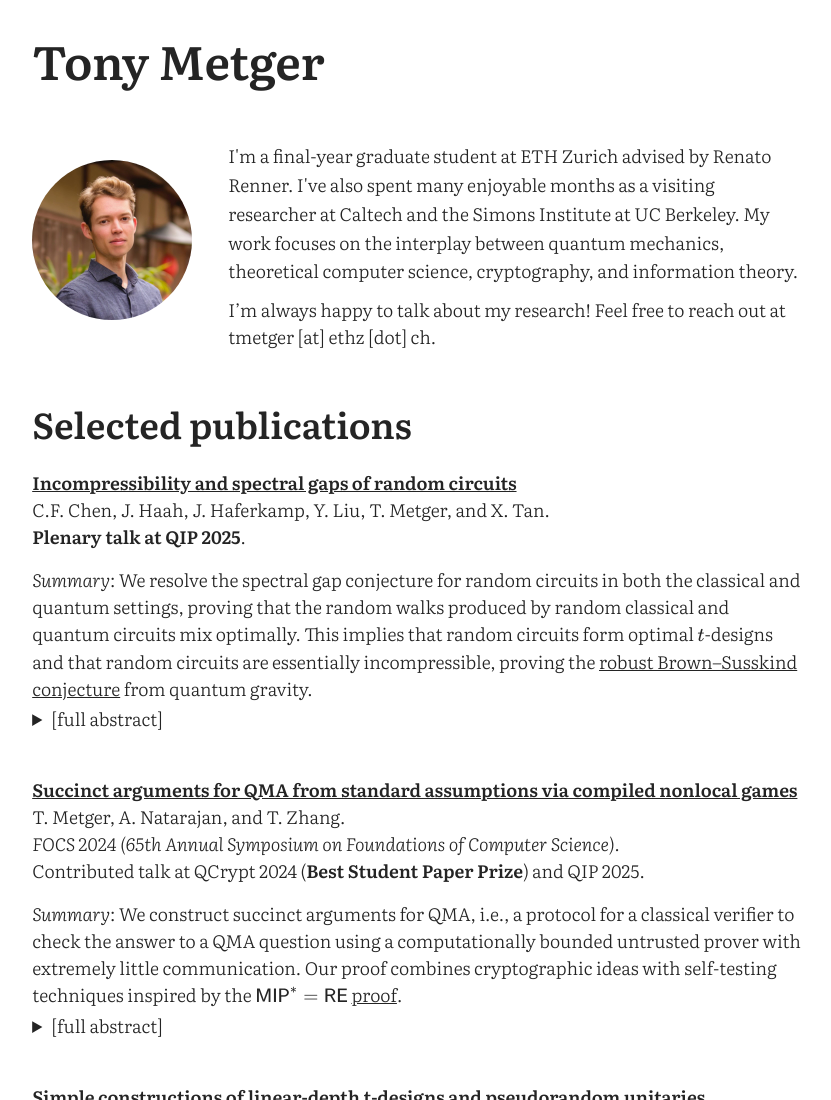
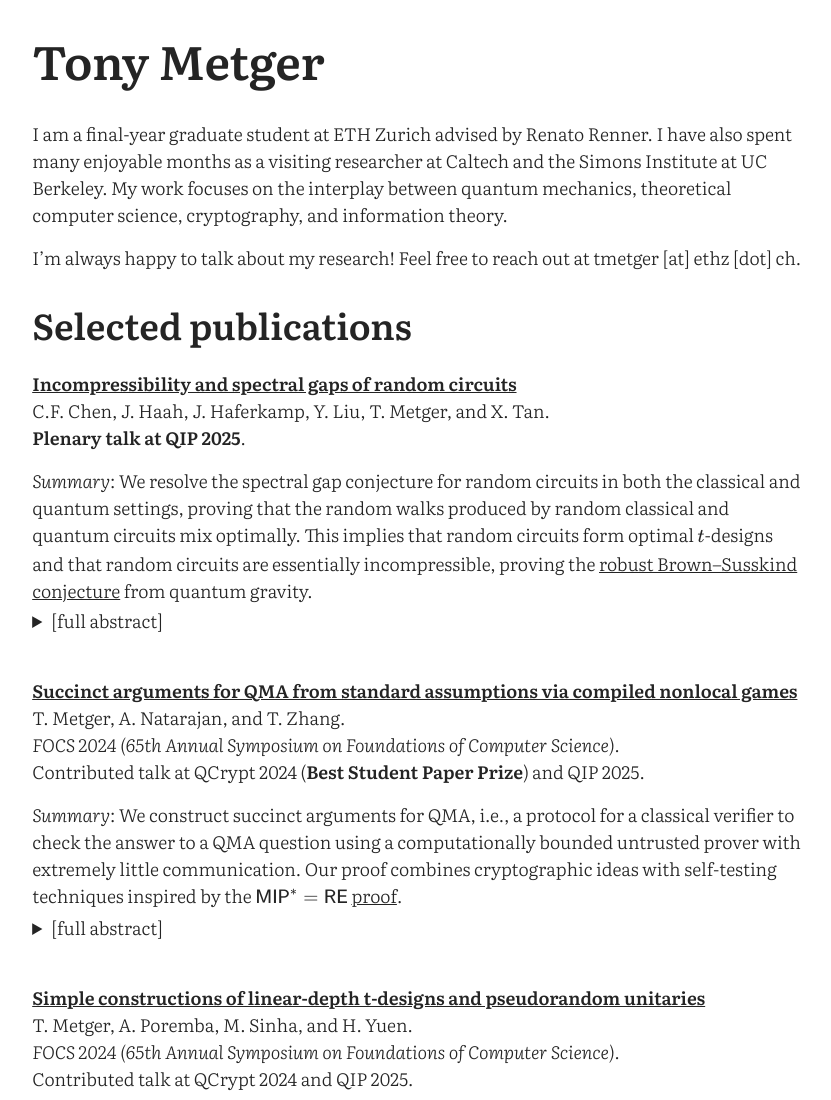
Before and after one commit to tonymetger/tonymetger.github.io, a plain HTML site: page index.html in a window 1280 px wide. Shown: the top 1100 px of the page, without its empty margins (223-1054 px from the left). Drawn offline with nearby package versions, Linux system fonts and the light colour scheme.

Commit message:
Aesthetic tweaks

```diff
--- a/index.html
+++ b/index.html
@@ -107,47 +107,10 @@
 
 
   <div class="single-content">
-    <style>
-.profile-container {
-  display: flex;
-  flex-wrap: wrap;
-  align-items: flex-start;
-  margin-bottom: 2em;
-  margin-top: 3em;
-}
-.profile-image {
-  width: 160px; /* Reduced by 20% from 200px */
-  height: 160px; /* Reduced by 20% from 200px */
-  border-radius: 50%;
-  object-fit: cover;
-  margin-right: 2em;
-  margin-bottom: 1em;
-  margin-top: 1em; /* Aligns top of image with h2 */
-}
-.profile-text {
-  flex: 1;
-  min-width: 300px;
-}
-@media (max-width: 600px) {
-  .profile-container {
-    flex-direction: column;
-    align-items: center;
-  }
-  .profile-image {
-    margin-right: 0;
-    margin-top: 0; /* Reset margin-top for mobile view */
-  }
-}
-</style>
-<div class=profile-container>
-  <img src=/tony_headshot.jpeg alt=Tony Metger class=profile-image>
-  <div class=profile-text>
-I'm a final-year graduate student at ETH Zurich advised by Renato Renner.
-I've also spent many enjoyable months as a visiting researcher at Caltech and the Simons Institute at UC Berkeley.
-My work focuses on the interplay between quantum mechanics, theoretical computer science, cryptography, and information theory.
+    <p>I am a final-year graduate student at ETH Zurich advised by Renato Renner.
+I have also spent many enjoyable months as a visiting researcher at Caltech and the Simons Institute at UC Berkeley.
+My work focuses on the interplay between quantum mechanics, theoretical computer science, cryptography, and information theory.</p>
 <p>I&rsquo;m always happy to talk about my research! Feel free to reach out at tmetger [at] ethz [dot] ch.</p>
-  </div>
-</div>
 <h1 id="selected-publications">Selected publications</h1>
 <p><strong><a href="https://arxiv.org/abs/2406.07478" target="_blank" >Incompressibility and spectral gaps of random circuits</a></strong><br>
 C.F. Chen, J. Haah, J. Haferkamp, Y. Liu, T. Metger, and X. Tan.<br>
```
Also changed, not shown: tony_headshot.jpeg (deleted).
